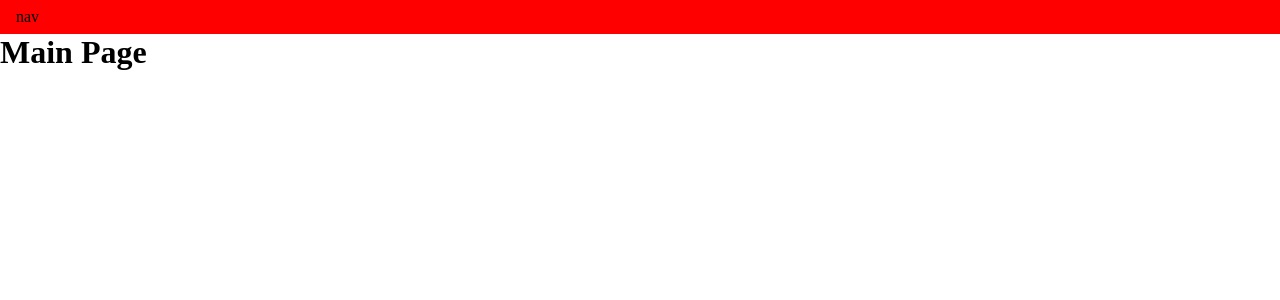
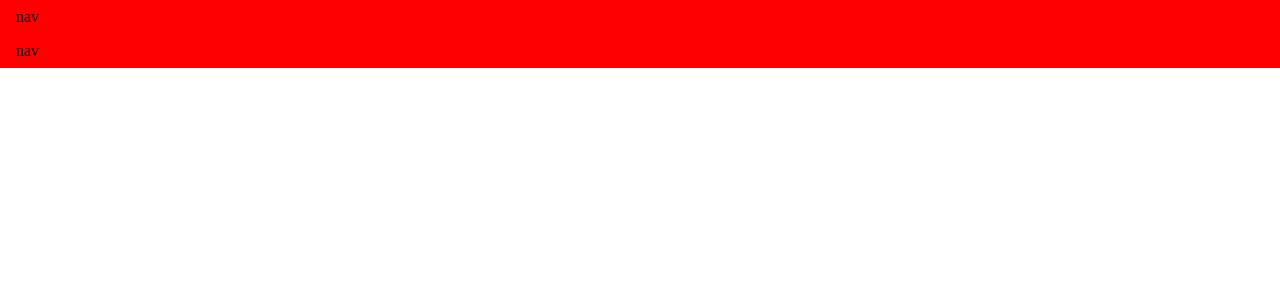
Before and after one commit to Benedict-arowo/fullstack-notes, a React (Create React App) app in the folder front-end/: page / in a window 1280 px wide. Shown: the top 300 px of the page. Built offline with nearby package versions, Linux system fonts and the light colour scheme.

Commit message:
Added an Outlet element to the main routes
- Stopping the nav element from rendering in the auth pages.
- Added an index attribute to the main route so it'll be navigated to by default.

```diff
--- a/front-end/src/App.js
+++ b/front-end/src/App.js
@@ -29,8 +29,8 @@ const App = () => {
 					<Route path="login" element={<h1>Login Page</h1>}></Route>
 					<Route path="register" element={<h1>Register Page</h1>}></Route>
 				</Route>
-				<Route path="/">
-					<Route path="" element={<h1>Main Page</h1>}></Route>
+				<Route path="" element={<Nav />}>
+					<Route index element={<h1>Main Page</h1>}></Route>
 				</Route>
 			</Routes>
 		</>
```
